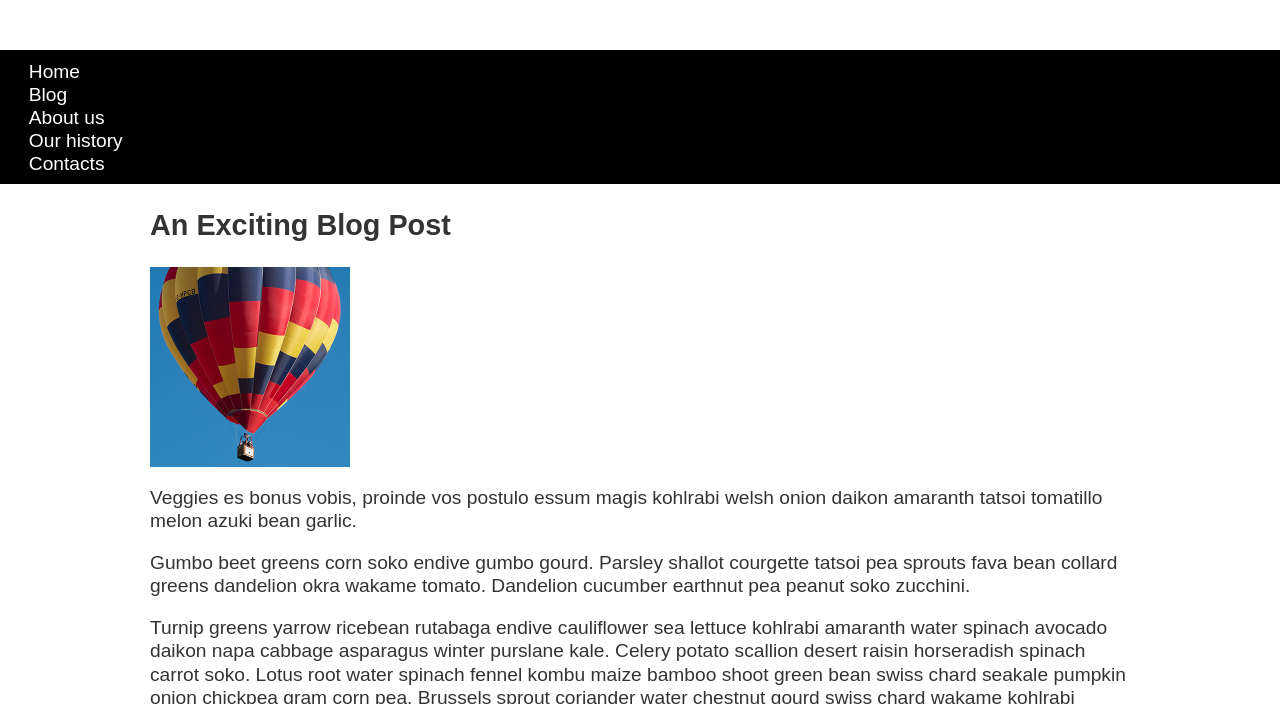
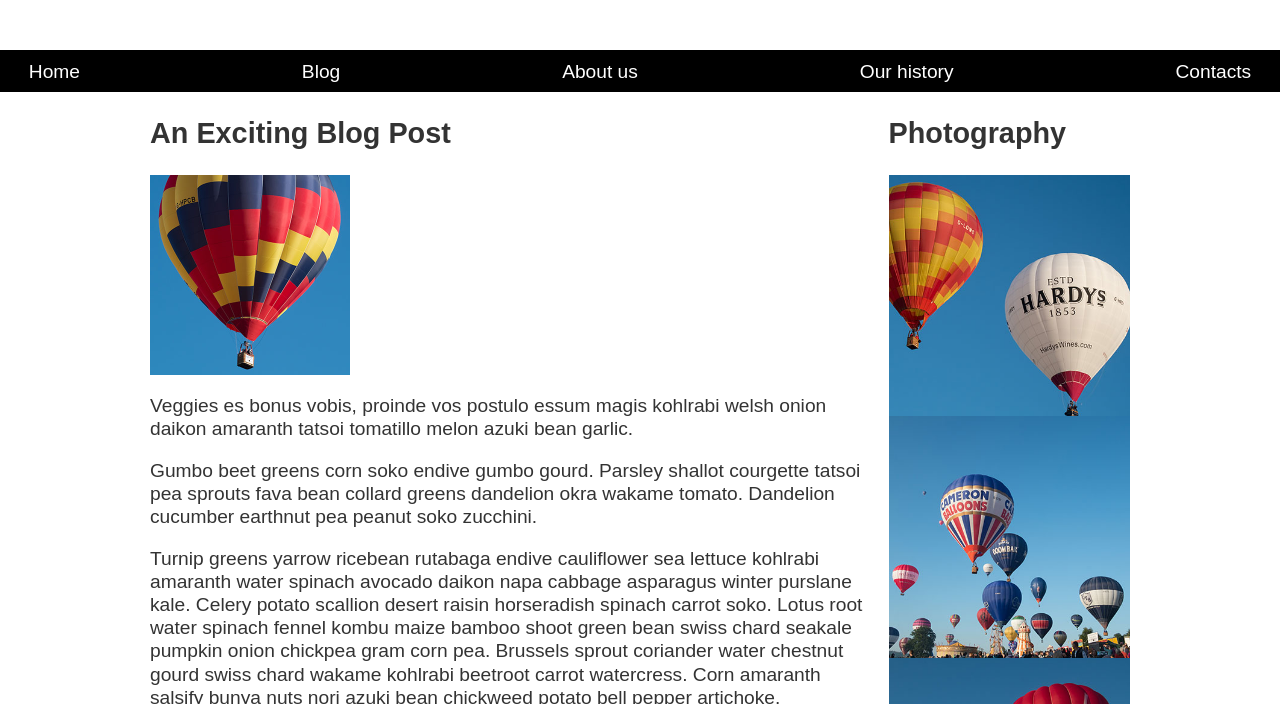
Before and after one commit to NirmaljotSingh/Nirmaljot-Singh.github.io, a plain HTML site: page Assignment 3/Part4/indexx.html in a window 1280 px wide. Shown: the part 96-800 px from the top of the page. Drawn offline with Linux system fonts and the light colour scheme.

Commit message:
Done the styling for the grid class and for navigation bar.
I specified that grid container must have grid layout,  defined the columns of the grid along with the gap between columns. Then, I set the position to sticky for navigation bar which should be stick to the top of the view port. Then, set the list items as flex container .

```diff
--- a/Assignment 3/Part4/styles.css
+++ b/Assignment 3/Part4/styles.css
@@ -21,14 +21,21 @@ body {
     margin: 0 auto;
     padding: 0 20px;
     max-width: 980px;
+    display: grid;
+    grid-template-columns: 3fr 1fr;
+    column-gap: 14px;
   }
 
   nav {
     background-color: #000;
     padding: .5em;
+    position: sticky;
+    top: 0;
   }
 
   nav ul {
+    display: flex;
+    justify-content: space-between;
     margin: 0;
     padding: 0;
     list-style: none;
```
